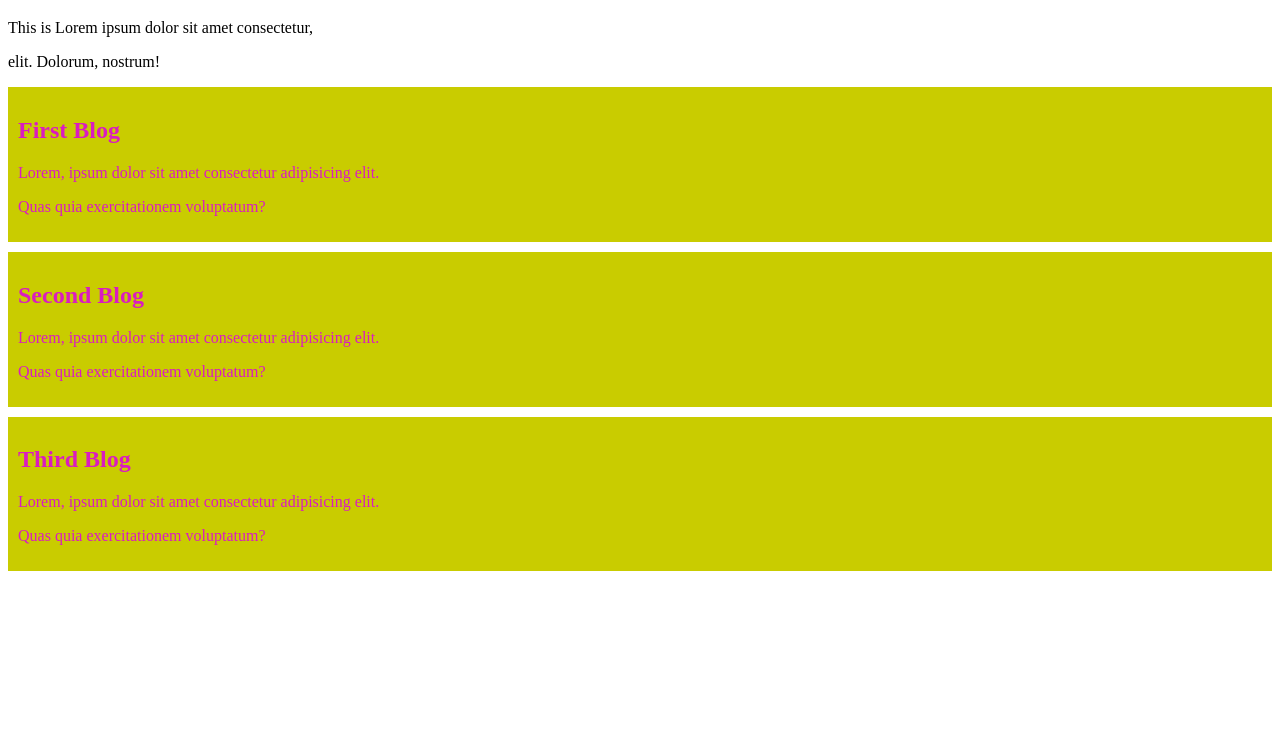
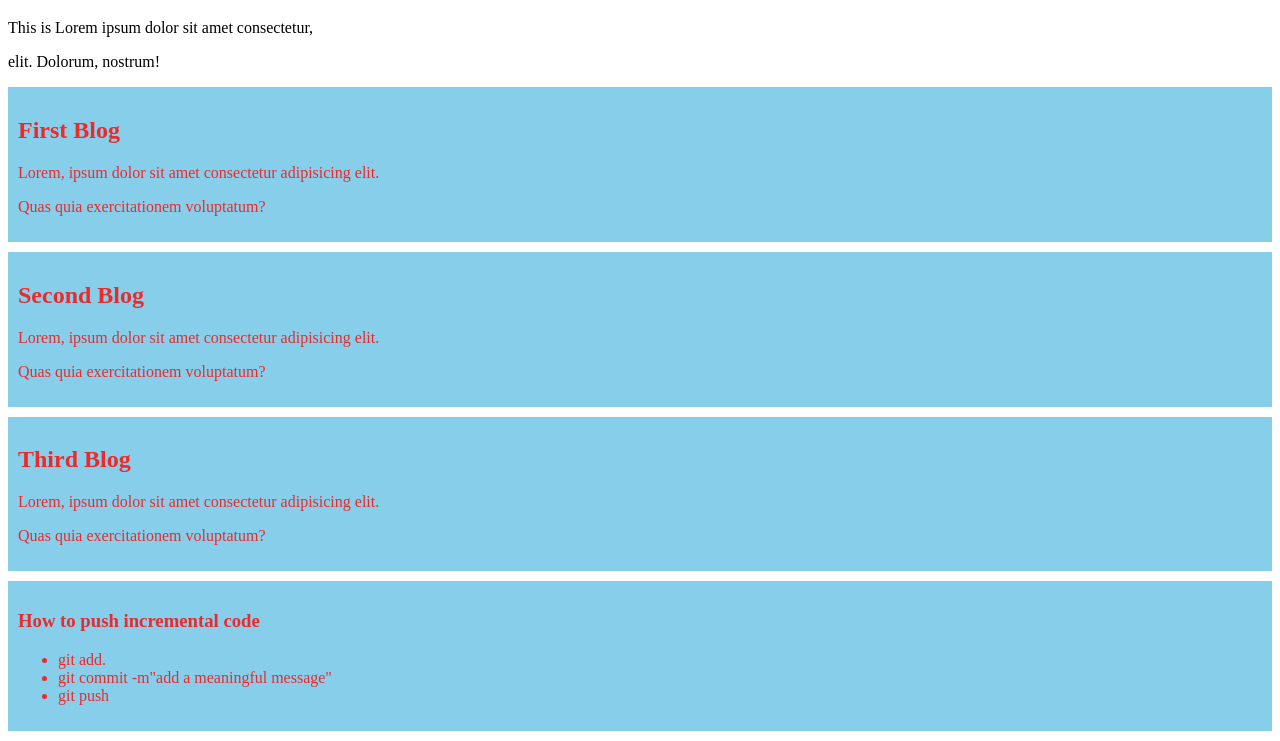
Before and after one commit to Tahzb/my-second-git, a plain HTML site: page hello.html in a window 1280 px wide. Shown: the part 61-802 px from the top of the page. Drawn offline with Linux system fonts and the light colour scheme.

Commit message:
added a list to push code through windows cmd

```diff
--- a/hello.html
+++ b/hello.html
@@ -25,6 +25,14 @@
      <p>Lorem, ipsum dolor sit amet consectetur adipisicing elit. </p>
     <p>Quas quia exercitationem voluptatum?</p>
     </div>
+    <div>
+        <h3>How to push incremental code</h3>
+        <ul>
+        <li>git add.</li>
+        <li>git commit -m"add a meaningful message"</li>
+        <li>git push</li>
+        </ul>
+    </div>
 
 </body>
 </html>
--- a/st.css
+++ b/st.css
@@ -1,6 +1,6 @@
 div{
-    color: rgb(218, 28, 192);
-    background-color: rgb(201, 204, 0);
+    color: rgb(236, 42, 42);
+    background-color:skyblue;
     padding: 10px;
     margin-bottom: 10px;
 }
```
